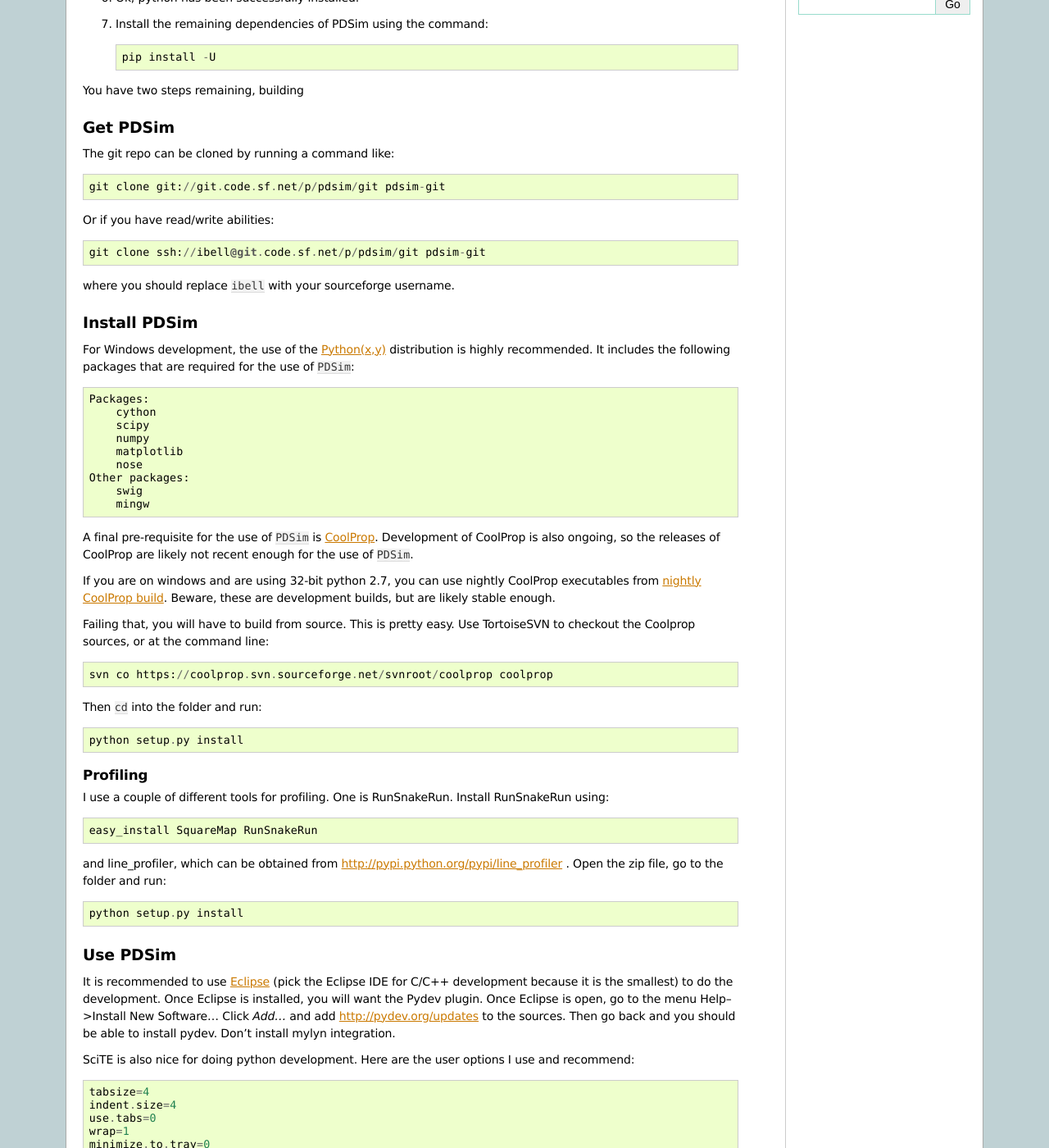
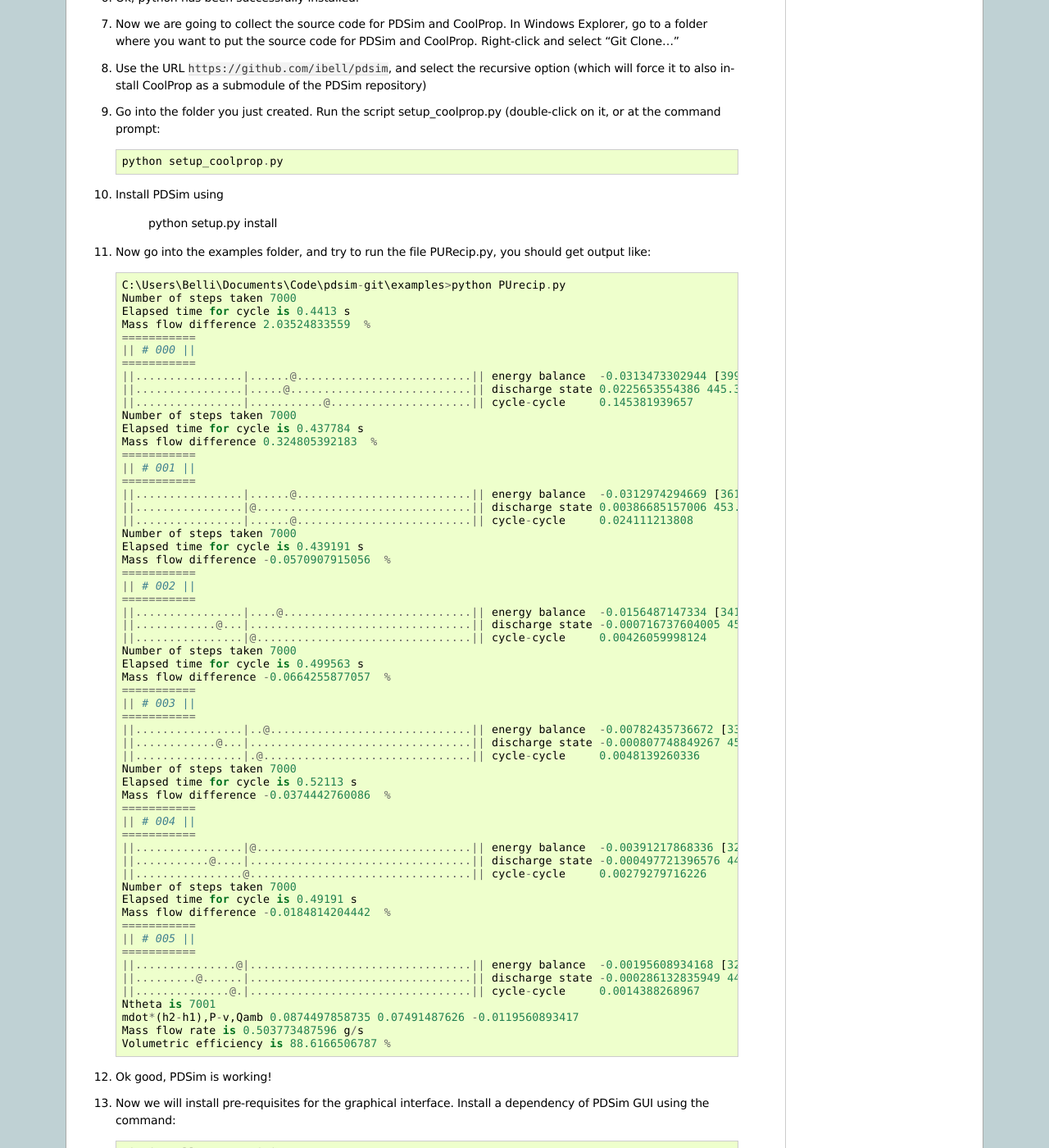
Before and after one commit to ibell/pdsim, a Sphinx documentation site: the page built from doc/install_build.rst, in a window 1280 px wide and 1400 px high, scrolled down 478 px. Shown: the whole window at 82% size. Built offline with Sphinx 7.4.7, drawn with Linux system fonts in a browser that asks for light colours; formulas are drawn with MathJax 3; some of the changed text lies outside the part shown.

Commit message:
Finished the docs for the step-by-step
Signed-off-by: Ian Bell <ian.h.bell@gmail.com>

```diff
--- a/doc/install_build.rst
+++ b/doc/install_build.rst
@@ -24,55 +24,97 @@
 
 #. Ok, python has been successfully installed.
 
-#. Install the remaining dependencies of PDSim using the command::
+#. Now we are going to collect the source code for PDSim and CoolProp.  In Windows Explorer, go to a folder where you want to put the source code for PDSim and CoolProp.  Right-click and select "Git Clone..."
 
-    pip install -U
+#. Use the URL ``https://github.com/ibell/pdsim``, and select the recursive option (which will force it to also install CoolProp as a submodule of the PDSim repository)
 
-You have two steps remaining, building
+#. Go into the folder you just created.  Run the script setup_coolprop.py (double-click on it, or at the command prompt::
 
+    python setup_coolprop.py
 
-
-Get PDSim
-===========
-
-The git repo can be cloned by running a command like::
-
-    git clone git://git.code.sf.net/p/pdsim/git pdsim-git
-
-Or if you have read/write abilities::
-
-    git clone ssh://ibell@git.code.sf.net/p/pdsim/git pdsim-git
-
-where you should replace ``ibell`` with your sourceforge username.
-
-.. _install-PDSim:
-
-Install PDSim
-===============
-
-For Windows development, the use of the `Python(x,y) <http://www.pythonxy.com/>`_ distribution is highly recommended.  It includes the following packages that are required for the use of ``PDSim``::
-
-    Packages:
-        cython
-        scipy
-        numpy
-        matplotlib
-        nose
-    Other packages:
-        swig
-        mingw
-
-A final pre-requisite for the use of ``PDSim`` is `CoolProp <http://coolprop.sf.net>`_.  Development of CoolProp is also ongoing, so the releases of CoolProp are likely not recent enough for the use of ``PDSim``.
-
-If you are on windows and are using 32-bit python 2.7, you can use nightly CoolProp executables from `nightly CoolProp build <https://sourceforge.net/projects/coolprop/files/CoolProp/Nightly/>`_.  Beware, these are development builds, but are likely stable enough.
-
-Failing that, you will have to build from source.  This is pretty easy.  Use TortoiseSVN to checkout the Coolprop sources, or at the command line::
-
-    svn co https://coolprop.svn.sourceforge.net/svnroot/coolprop coolprop
-
-Then ``cd`` into the folder and run::
+#. Install PDSim using
 
     python setup.py install
+
+#. Now go into the examples folder, and try to run the file PURecip.py, you should get output like::
+
+    C:\Users\Belli\Documents\Code\pdsim-git\examples>python PUrecip.py
+    Number of steps taken 7000
+    Elapsed time for cycle is 0.4413 s
+    Mass flow difference 2.03524833559  %
+    ===========
+    || # 000 ||
+    ===========
+    ||................|......@..........................|| energy balance  -0.0313473302944 [399.876899321797]
+    ||................|.....@...........................|| discharge state 0.0225653554386 445.300857982
+    ||................|...........@.....................|| cycle-cycle     0.145381939657
+    Number of steps taken 7000
+    Elapsed time for cycle is 0.437784 s
+    Mass flow difference 0.324805392183  %
+    ===========
+    || # 001 ||
+    ===========
+    ||................|......@..........................|| energy balance  -0.0312974294669 [361.27298241958306]
+    ||................|@................................|| discharge state 0.00386685157006 453.064795878
+    ||................|......@..........................|| cycle-cycle     0.024111213808
+    Number of steps taken 7000
+    Elapsed time for cycle is 0.439191 s
+    Mass flow difference -0.0570907915056  %
+    ===========
+    || # 002 ||
+    ===========
+    ||................|....@............................|| energy balance  -0.0156487147334 [341.97102396847896]
+    ||............@...|.................................|| discharge state -0.000716737604005 451.684013021
+    ||................|@................................|| cycle-cycle     0.00426059998124
+    Number of steps taken 7000
+    Elapsed time for cycle is 0.499563 s
+    Mass flow difference -0.0664255877057  %
+    ===========
+    || # 003 ||
+    ===========
+    ||................|..@..............................|| energy balance  -0.00782435736672 [332.3200447429269]
+    ||............@...|.................................|| discharge state -0.000807748849267 450.151035073
+    ||................|.@...............................|| cycle-cycle     0.0048139260336
+    Number of steps taken 7000
+    Elapsed time for cycle is 0.52113 s
+    Mass flow difference -0.0374442760086  %
+    ===========
+    || # 004 ||
+    ===========
+    ||................|@................................|| energy balance  -0.00391217868336 [327.49455513015084]
+    ||...........@....|.................................|| discharge state -0.000497721396576 449.251208618
+    ||................@.................................|| cycle-cycle     0.00279279716226
+    Number of steps taken 7000
+    Elapsed time for cycle is 0.49191 s
+    Mass flow difference -0.0184814204442  %
+    ===========
+    || # 005 ||
+    ===========
+    ||...............@|.................................|| energy balance  -0.00195608934168 [325.08181032376285]
+    ||.........@......|.................................|| discharge state -0.000286132835949 448.779806416
+    ||..............@.|.................................|| cycle-cycle     0.0014388268967
+    Ntheta is 7001
+    mdot*(h2-h1),P-v,Qamb 0.0874497858735 0.07491487626 -0.0119560893417
+    Mass flow rate is 0.503773487596 g/s
+    Volumetric efficiency is 88.6166506787 %
+
+#. Ok good, PDSim is working!
+
+#. Now we will install pre-requisites for the graphical interface.  Install a dependency of PDSim GUI using the command::
+
+    pip install -U quantities
+
+#. Install PyYAML using the installer for win32-py2.7 at `PyYAML installers <http://pyyaml.org/wiki/PyYAML>`_
+
+#. Go to the GUI folder from the root of the source.  Double-click on PDSimGUI.py to start
+
+#. Press F5 to run the default scroll compressor
+
+#. Wait about 80 seconds for it to finish
+
+Update source code
+===========
+When the code for PDSim is updated, all that you have to do to update the code is to go to the top-level folder where you installed PDSim, right-click and select "TortoiseGit->Pull..." and then OK
 
 Profiling
 ---------
```
Also changed, not shown: other parts of doc/install_build.rst (+1 -1 lines).
